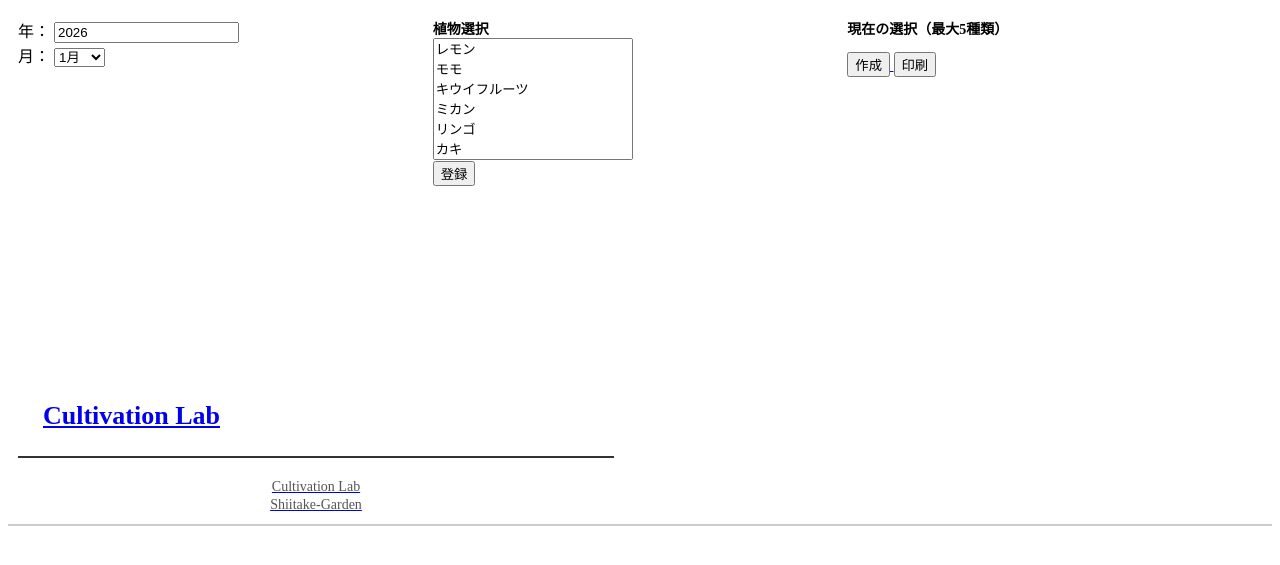
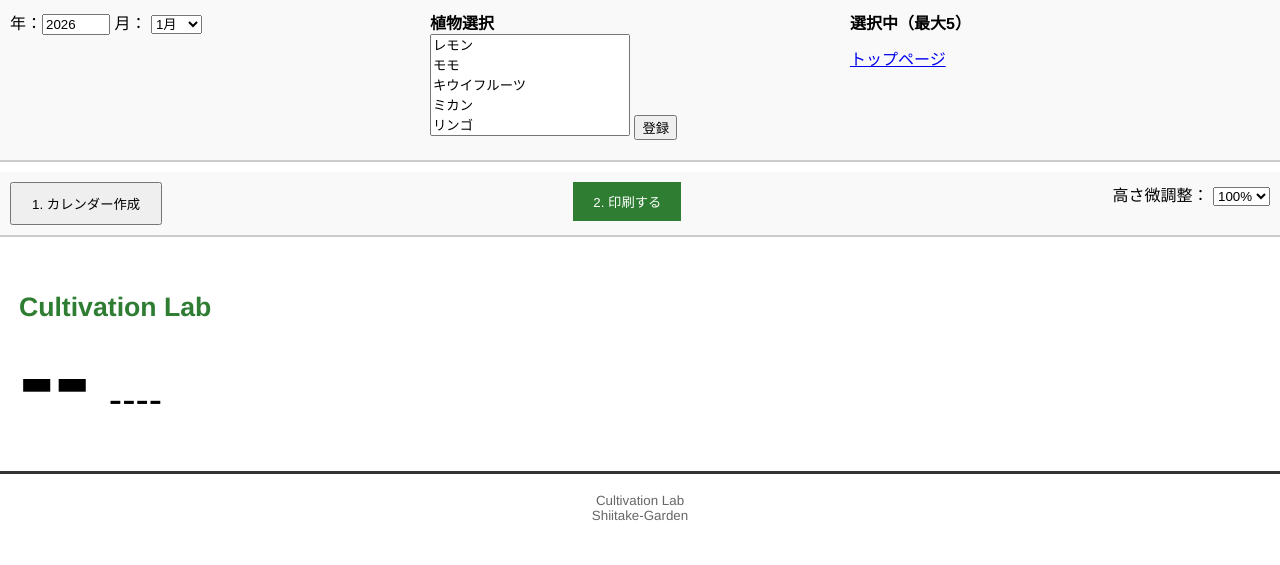
Before and after one commit to shiitake-garden/shiitake-garden.github.io, a Jekyll site: the page contents/calendar/palnt_calendar.html, which Jekyll copies as it is, in a window 1280 px wide. Shown: the top 565 px of the page. Built offline with Jekyll 4.4.1, drawn with Linux system fonts in a browser that asks for light colours.

Commit message:
Update palnt_calendar.html

```diff
--- a/contents/calendar/palnt_calendar.html
+++ b/contents/calendar/palnt_calendar.html
@@ -5,8 +5,15 @@
 <title>植物管理カレンダー</title>
 
 <style>
-/* --- 上部コントロールエリア --- */
-#controls {
+/* --- 基本設定 --- */
+body {
+  margin: 0;
+  padding: 0;
+  font-family: "Helvetica Neue", Arial, "Hiragino Kaku Gothic ProN", "Hiragino Sans", Meiryo, sans-serif;
+}
+
+/* --- 上部コントロールエリア（印刷時は非表示） --- */
+#controls, #buttons {
   display: flex;
   flex-wrap: wrap;
   justify-content: space-between;
@@ -14,182 +21,158 @@
   margin-bottom: 10px;
   padding: 10px;
   border-bottom: 2px solid #ccc;
+  background-color: #f9f9f9;
 }
 
-#left-controls,
-#center-controls,
-#right-controls {
+#left-controls, #center-controls, #right-controls {
   flex: 1 1 250px;
   margin-bottom: 10px;
 }
 
-@media (max-width: 800px) {
-  #left-controls,
-  #center-controls,
-  #right-controls {
-    width: 100%;
-  }
+/* --- 情報領域（A4横に最適化） --- */
+#info-area {
+  display: grid;
+  grid-template-columns: 1fr 1.2fr 1.5fr; /* 比率を調整 */
+  border-bottom: 3px solid #333;
+  padding: 5mm;
+  height: 60mm; /* 高さを固定 */
+  box-sizing: border-box;
 }
 
-#left-controls { font-size: 16px; }
-#center-controls { font-size: 14px; }
-#right-controls { font-size: 14px; }
-
-/* --- ボタンエリア --- */
-#buttons {
-  margin: 10px 0;
-  font-size: 14px;
-}
-
-/* --- 情報領域（3分割） --- */
-#info-area {
-  height: 240px;
-  display: grid;
-  grid-template-columns: 1fr 1fr 1fr;
-  border-bottom: 2px solid #333;
-  padding: 10px;
-  margin-bottom: 10px;
-}
-
-/* 左カラム：月＋年＋ロゴ */
 #info-month {
   display: flex;
   flex-direction: column;
-  justify-content: flex-end;
-  padding-left: 15px;
+  justify-content: center;
 }
 
-/* ロゴを 2/3 に縮小 */
 #info-month .logo {
-  font-size: 26px;
+  font-size: 20pt;
   font-weight: bold;
-  margin-bottom: 5px;
+  color: #2e7d32;
 }
 
 #info-month .month-year {
   display: flex;
-  align-items: flex-end;
+  align-items: baseline;
 }
 
 #info-month .month {
-  font-size: 96px;
+  font-size: 80pt;
   font-weight: bold;
   line-height: 1;
 }
 
 #info-month .year {
-  font-size: 38px;
-  margin-left: 10px;
-  margin-bottom: 10px;
+  font-size: 30pt;
+  margin-left: 5mm;
 }
 
-/* 中央：季節画像 */
 #info-image {
-  height: 220px;
+  height: 50mm;
   overflow: hidden;
+  display: flex;
+  align-items: center;
+  justify-content: center;
 }
 #info-image img {
   width: 100%;
-  height: 220px;
+  height: 100%;
   object-fit: cover;
+  border-radius: 3mm;
 }
 
-/* 右：植物情報 */
 #info-plants {
-  font-size: 14px;
-  overflow-y: auto;
-  padding: 5px;
-  line-height: 1.4;
+  font-size: 11pt;
+  padding-left: 5mm;
+  line-height: 1.5;
+  overflow: hidden;
 }
 
-/* --- カレンダー（日付領域） --- */
+/* --- カレンダー本体 --- */
 #calendar {
   width: 100%;
   border-collapse: collapse;
+  table-layout: fixed; /* 列幅を固定 */
 }
 
 #calendar th, #calendar td {
-  border: 1px solid #ccc;
-  width: 14.2%;
+  border: 1pt solid #aaa;
   vertical-align: top;
+  box-sizing: border-box;
 }
 
-/* ★ 曜日のフォントを1.5倍に */
 #calendar th {
-  font-size: 21px;
+  font-size: 14pt;
+  height: 10mm;
+  background-color: #f0f0f0;
 }
 
-/* 日付数字（2倍）＋ 左余白 */
+/* 日付セルの高さ（A4横1枚に収めるための重要設定） */
+#calendar td {
+  height: 24mm;
+}
+
 #calendar td div {
   font-weight: bold;
-  margin-bottom: 3px;
-  font-size: 30px;
-  padding-left: 6px;
+  font-size: 20pt;
+  padding-left: 2mm;
+  line-height: 1.2;
+}
+
+#calendar textarea {
+  width: 100%;
+  height: 12mm;
+  border: none;
+  resize: none;
+  font-size: 9pt;
+  background: transparent;
+  overflow: hidden;
 }
 
 /* 曜日色 */
-#calendar th:nth-child(1) {
-  background-color: #ffe5e5;
-  color: #d40000;
-}
-#calendar th:nth-child(7) {
-  background-color: #e5f0ff;
-  color: #0040c0;
-}
-#calendar td.sunday div { color: #d40000; }
-#calendar td.saturday div { color: #0040c0; }
+#calendar th:nth-child(1), #calendar td.sunday div { color: #d40000; }
+#calendar th:nth-child(7), #calendar td.saturday div { color: #0040c0; }
+#calendar th:nth-child(1) { background-color: #ffe5e5; }
+#calendar th:nth-child(7) { background-color: #e5f0ff; }
 
-/* ★ 植物管理版として最適化した高さ（画面用） */
-#calendar td {
-  height: 120px;
-  min-height: 120px;
+/* フッター */
+#footer-logo {
+  text-align: center;
+  margin-top: 5mm;
+  font-size: 10pt;
+  color: #666;
 }
 
-/* textarea（画面用） */
-#calendar textarea {
-  width: 100%;
-  height: 70px;
-  border: none;
-  resize: none;
-  font-size: 12px;
+/* =========================================
+   印刷専用設定（ここが解決の鍵です）
+   ========================================= */
+@media print {
+  @page {
+    size: A4 landscape; /* A4横を強制 */
+    margin: 5mm;        /* 余白を最小化 */
   }
 
-/* ★ ロゴフッター（2行） */
-#footer-logo {
-  text-align: center;
-  margin-top: 10px;
-  font-size: 14px;
-  line-height: 1.3;
-  color: #555;
-}
-
-/* 印刷最適化 */
-@media print {
-
-  /* ★ 背景色を印刷させる */
-  * {
+  body {
+    width: 287mm;      /* A4横297mm - 余白10mm */
     -webkit-print-color-adjust: exact;
     print-color-adjust: exact;
   }
 
+  /* 入力補助UIは隠す */
   #controls, #buttons {
-    display: none;
+    display: none !important;
   }
 
-  /* ★ 印刷時の最適高さ（A4にさらに近づける） */
-  #calendar td {
-    height: 82px;
-    min-height: 82px;
+  /* 印刷時は倍率を適用（必要に応じてJSで可変） */
+  .print-container {
+    transform: scale(var(--print-scale, 1.00));
+    transform-origin: top left;
   }
 
-  #calendar textarea {
-    height: 45px;
-  }
-
-  /* ★ 用紙を横向きに固定 */
-  @page {
-    size: A4 landscape;
-    margin: 4mm;
+  /* テキストエリアのボーダーを消す */
+  textarea {
+    border: none !important;
+    outline: none !important;
   }
 }
 </style>
@@ -197,99 +180,83 @@
 </head>
 <body>
 
-<!-- ========================= -->
-<!--  上部コントロールエリア   -->
-<!-- ========================= -->
 <div id="controls">
   <div id="left-controls">
-    <label>年：
-      <input type="number" id="year" value="2026">
-    </label>
-    <br>
+    <label>年：<input type="number" id="year" value="2026" style="width:60px;"></label>
     <label>月：
       <select id="month">
-        <option value="1">1月</option>
-        <option value="2">2月</option>
-        <option value="3">3月</option>
-        <option value="4">4月</option>
-        <option value="5">5月</option>
-        <option value="6">6月</option>
-        <option value="7">7月</option>
-        <option value="8">8月</option>
-        <option value="9">9月</option>
-        <option value="10">10月</option>
-        <option value="11">11月</option>
-        <option value="12">12月</option>
+        <option value="1">1月</option><option value="2">2月</option><option value="3">3月</option>
+        <option value="4">4月</option><option value="5">5月</option><option value="6">6月</option>
+        <option value="7">7月</option><option value="8">8月</option><option value="9">9月</option>
+        <option value="10">10月</option><option value="11">11月</option><option value="12">12月</option>
       </select>
     </label>
   </div>
 
   <div id="center-controls">
     <strong>植物選択</strong><br>
-    <select id="plant-list" size="6" style="width:200px;"></select>
-    <br>
+    <select id="plant-list" size="5" style="width:200px;"></select>
     <button onclick="addPlant()">登録</button>
   </div>
 
   <div id="right-controls">
-    <strong>現在の選択（最大5種類）</strong>
-    <ul id="selected-plants"></ul>
-    <!--トップページへのリンク-->
-    <a href="https://shiitake-garden.github.ioa>
+    <strong>選択中（最大5）</strong>
+    <ul id="selected-plants" style="font-size:12px;"></ul>
+    <a href="https://shiitake-garden.github.io/">トップページ</a>
   </div>
 </div>
 
-<!-- ========================= -->
-<!--  作成・印刷ボタン         -->
-<!-- ========================= -->
 <div id="buttons">
-  <button onclick="updateAll()">作成</button>
-  <button onclick="window.print()">印刷</button>
+  <button onclick="updateAll()" style="padding:10px 20px;">1. カレンダー作成</button>
+  <button onclick="window.print()" style="padding:10px 20px; background:#2e7d32; color:white; border:none; cursor:pointer;">2. 印刷する</button>
+
+  <label style="margin-left:20px;">
+    高さ微調整：
+    <select id="print-scale" onchange="updatePrintScale()">
+      <option value="0.8">80%</option>
+      <option value="0.9">90%</option>
+      <option value="0.95">95%</option>
+      <option value="1.00" selected>100%</option>
+      <option value="1.05">105%</option>
+    </select>
+  </label>
 </div>
 
-<!-- ========================= -->
-<!--  情報領域（3分割）        -->
-<!-- ========================= -->
+<div class="print-container">
     <div id="info-area">
-
       <div id="info-month">
         <div class="logo">Cultivation Lab</div>
         <div class="month-year">
-      <div class="month" id="month-number"></div>
-      <div class="year" id="year-number"></div>
+          <div class="month" id="month-number">--</div>
+          <div class="year" id="year-number">----</div>
         </div>
       </div>
-
       <div id="info-image"></div>
-
       <div id="info-plants"></div>
-
     </div>
 
-<!-- ========================= -->
-<!--  カレンダー本体           -->
-<!-- ========================= -->
     <table id="calendar"></table>
 
-<!-- ========================= -->
-<!--  ★ ロゴフッター（2行）   -->
-<!-- ========================= -->
     <div id="footer-logo">
       <div>Cultivation Lab</div>
       <div>Shiitake-Garden</div>
     </div>
+</div>
 
 <script>
-/* ============================
-   CSV 読み込み
-============================ */
+// --- CSV読み込み・植物選択ロジック（元のロジックを継承） ---
 let plantData = [];
 let selectedPlants = [];
 
 async function loadPlantCSV() {
+  try {
     const res = await fetch("/data/plant_tasks.csv");
     const text = await res.text();
     plantData = parseCSV(text);
+    renderPlantList();
+  } catch (e) {
+    console.error("CSV読み込み失敗:", e);
+  }
 }
 
 function parseCSV(csvText) {
@@ -326,19 +285,8 @@
 }
 
 function addPlant() {
-  const list = document.getElementById("plant-list");
-  const plant = list.value;
-
-  if (!plant) return;
-  if (selectedPlants.includes(plant)) {
-    alert("すでに登録されています");
-    return;
-  }
-  if (selectedPlants.length >= 5) {
-    alert("登録できるのは最大5種類です");
-    return;
-  }
-
+  const plant = document.getElementById("plant-list").value;
+  if (!plant || selectedPlants.includes(plant) || selectedPlants.length >= 5) return;
   selectedPlants.push(plant);
   updateSelectedPlantList();
 }
@@ -350,103 +298,54 @@
 
 function updateSelectedPlantList() {
   const ul = document.getElementById("selected-plants");
-  ul.innerHTML = "";
-
-  selectedPlants.forEach(p => {
-    ul.innerHTML += `<li>${p} <button onclick="removePlant('${p}')">×</button></li>`;
-  });
+  ul.innerHTML = selectedPlants.map(p => `<li>${p} <button onclick="removePlant('${p}')">×</button></li>`).join('');
 }
 
-/* ============================
-   情報領域の更新
-============================ */
 function updateInfoArea(month) {
-  const year = Number(document.getElementById("year").value);
-
+  const year = document.getElementById("year").value;
   document.getElementById("month-number").textContent = month;
   document.getElementById("year-number").textContent = year;
-
-  document.getElementById("info-image").innerHTML =
-    `/images/month/${month}.jpg`;
+  document.getElementById("info-image").innerHTML = `<img src="/images/month/${month}.jpg" onerror="this.style.display='none'">`;
 
   const list = document.getElementById("info-plants");
-  list.innerHTML = "";
-
-  const tasks = plantData
-    .filter(d => d.month === month && selectedPlants.includes(d.plant))
-    .sort((a, b) => a.plant.localeCompare(b.plant));
-
-  tasks.forEach(t => {
-    const noteText = t.note ? `、【${t.note}】` : "";
-    list.innerHTML += `<div><strong>${t.plant}</strong>：${t.task}${noteText}</div>`;
-  });
+  const tasks = plantData.filter(d => d.month === month && selectedPlants.includes(d.plant));
+  list.innerHTML = tasks.map(t => `<div><strong>${t.plant}</strong>：${t.task}${t.note ? '【'+t.note+'】':''}</div>`).join('');
 }
 
-/* ============================
-   カレンダー生成
-============================ */
 function generateCalendar(year, month) {
   const table = document.getElementById("calendar");
-  table.innerHTML = "";
-
   const firstDay = new Date(year, month - 1, 1).getDay();
   const lastDate = new Date(year, month, 0).getDate();
 
-  let row = "<tr>";
-  const week = ["日","月","火","水","木","金","土"];
-  week.forEach(w => row += `<th>${w}</th>`);
-  row += "</tr>";
-  table.innerHTML += row;
+  let html = '<tr><th>日</th><th>月</th><th>火</th><th>水</th><th>木</th><th>金</th><th>土</th></tr><tr>';
 
-  row = "<tr>";
-  for (let i = 0; i < firstDay; i++) row += "<td></td>";
+  for (let i = 0; i < firstDay; i++) html += '<td></td>';
 
   for (let d = 1; d <= lastDate; d++) {
     const dayOfWeek = (firstDay + d - 1) % 7;
-    const cls =
-      dayOfWeek === 0 ? "sunday" :
-      dayOfWeek === 6 ? "saturday" : "";
-
-    row += `
-      <td class="${cls}">
-        <div>${d}</div>
-        <textarea></textarea>
-      </td>
-    `;
-
-    if ((firstDay + d) % 7 === 0) {
-      row += "</tr>";
-      table.innerHTML += row;
-      row = "<tr>";
-    }
+    const cls = dayOfWeek === 0 ? "sunday" : dayOfWeek === 6 ? "saturday" : "";
+    html += `<td class="${cls}"><div>${d}</div><textarea></textarea></td>`;
+    if ((firstDay + d) % 7 === 0 && d !== lastDate) html += '</tr><tr>';
   }
 
-  row += "</tr>";
-  table.innerHTML += row;
+  html += '</tr>';
+  table.innerHTML = html;
 }
 
-/* ============================
-   updateAll（全更新）
-============================ */
-async function updateAll() {
-  if (plantData.length === 0) {
-    await loadPlantCSV();
+function updatePrintScale() {
+  const scale = document.getElementById("print-scale").value;
+  document.documentElement.style.setProperty("--print-scale", scale);
 }
 
+async function updateAll() {
+  if (plantData.length === 0) await loadPlantCSV();
   const year = Number(document.getElementById("year").value);
   const month = Number(document.getElementById("month").value);
-
   updateInfoArea(month);
   generateCalendar(year, month);
 }
 
-/* ============================
-   初期化
-============================ */
-window.onload = async () => {
-  await loadPlantCSV();
-  renderPlantList();
-};
+window.onload = loadPlantCSV;
 </script>
 
 </body>
```
Also changed, not shown: other parts of contents/calendar/palnt_calendar.html (+1 -9 lines). Lines whose indentation alone changed are shown as unchanged.
